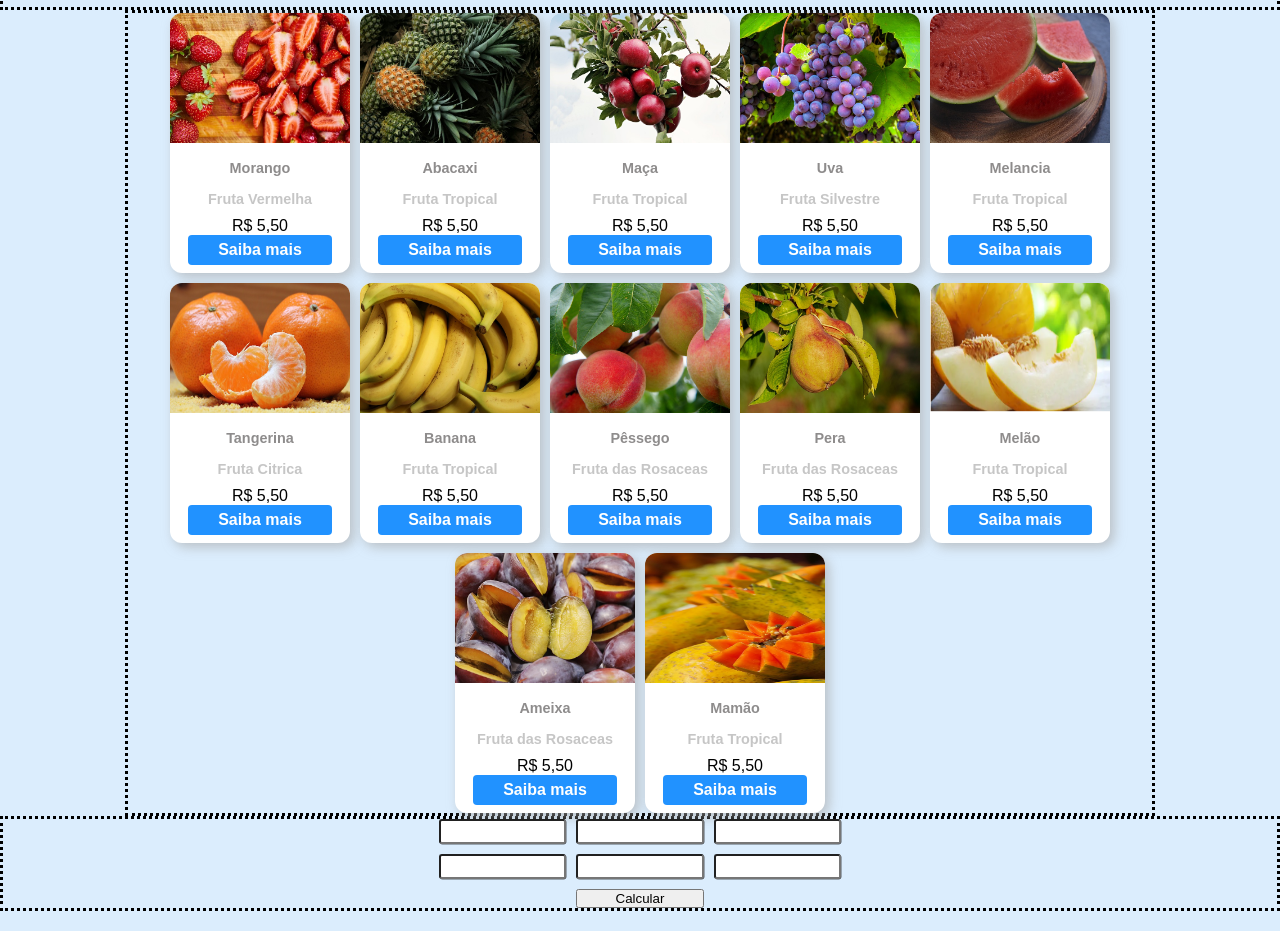
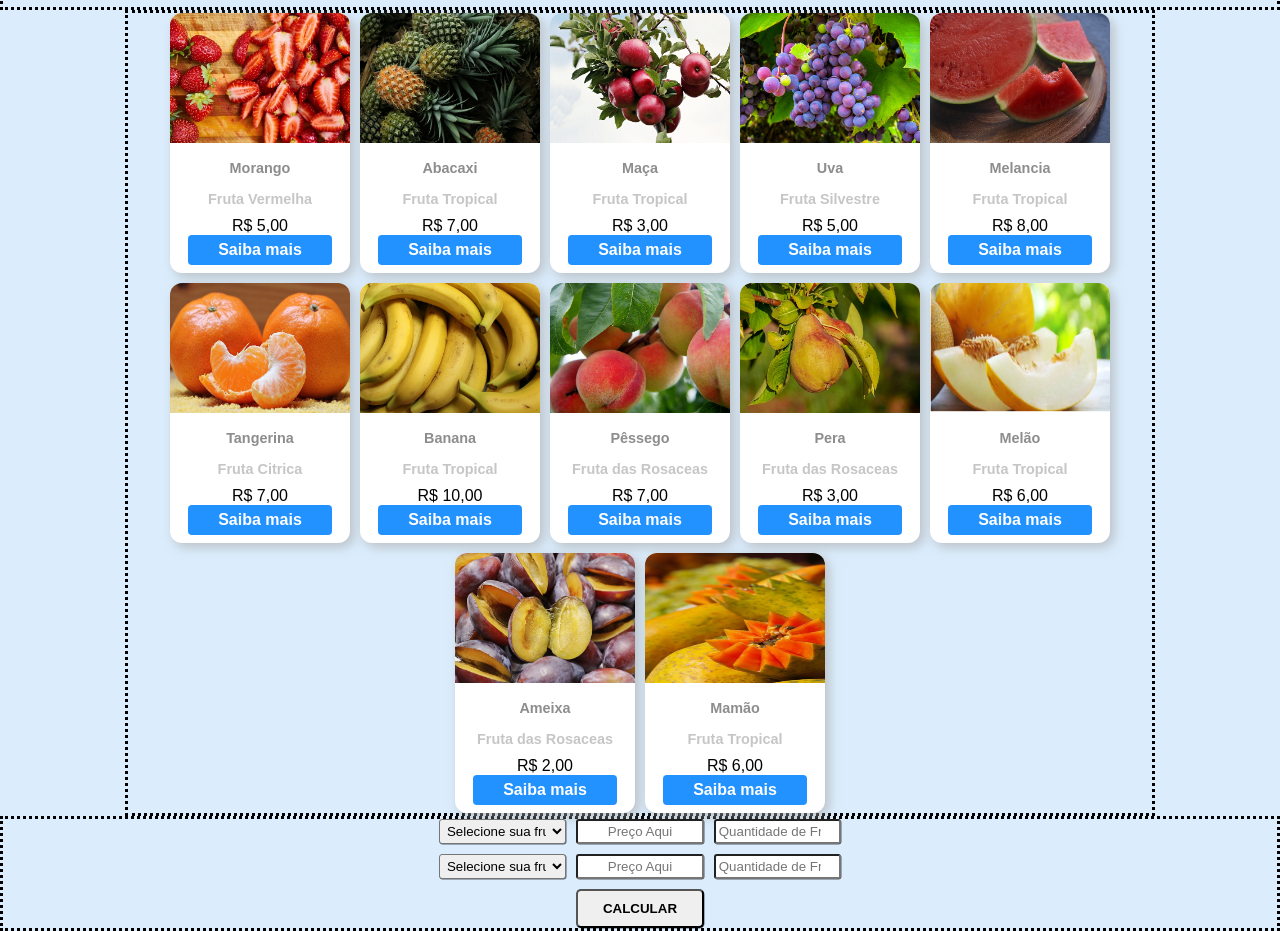
Before and after one commit to flavio16silva/Feira-Frutas-Cards, a plain HTML site: page index.html in a window 1280 px wide. Shown: the part 53-984 px from the top of the page. Drawn offline with Linux system fonts and the light colour scheme.

Commit message:
Mudança preços e footer

```diff
--- a/index.html
+++ b/index.html
@@ -20,7 +20,7 @@
         <section>
           <h1>Morango</h1>
           <h2>Fruta Vermelha</h2>
-          <span>R$ 5,50</span>
+          <span>R$ 5,00</span>
           <button>Saiba mais</button>
         </section>
       </section>
@@ -30,7 +30,7 @@
         <section>
           <h1>Abacaxi</h1>
           <h2>Fruta Tropical</h2>
-          <span>R$ 5,50</span>
+          <span>R$ 7,00</span>
           <button>Saiba mais</button>
         </section>
 
@@ -40,7 +40,7 @@
         <section>
           <h1>Maça</h1>
           <h2>Fruta Tropical</h2>
-          <span>R$ 5,50</span>
+          <span>R$ 3,00</span>
           <button>Saiba mais</button>
         </section>
 
@@ -50,7 +50,7 @@
         <section>
           <h1>Uva</h1>
           <h2>Fruta Silvestre</h2>
-          <span>R$ 5,50</span>
+          <span>R$ 5,00</span>
           <button>Saiba mais</button>
         </section>
       </section>
@@ -60,7 +60,7 @@
         <section>
           <h1>Melancia</h1>
           <h2>Fruta Tropical</h2>
-          <span>R$ 5,50</span>
+          <span>R$ 8,00</span>
           <button>Saiba mais</button>
         </section>
 
@@ -70,7 +70,7 @@
         <section>
           <h1>Tangerina</h1>
           <h2>Fruta Citrica</h2>
-          <span>R$ 5,50</span>
+          <span>R$ 7,00</span>
           <button>Saiba mais</button>
         </section>
       </section>
@@ -81,7 +81,7 @@
       <section>
         <h1>Banana</h1>
         <h2>Fruta Tropical</h2>
-        <span>R$ 5,50</span>
+        <span>R$ 10,00</span>
         <button>Saiba mais</button>
       </section>
     </section>
@@ -92,7 +92,7 @@
     <section>
       <h1>Pêssego</h1>
       <h2>Fruta das Rosaceas</h2>
-      <span>R$ 5,50</span>
+      <span>R$ 7,00</span>
       <button>Saiba mais</button>
     </section>
   </section>
@@ -103,7 +103,7 @@
   <section>
     <h1>Pera</h1>
     <h2>Fruta das Rosaceas</h2>
-    <span>R$ 5,50</span>
+    <span>R$ 3,00</span>
     <button>Saiba mais</button>
   </section>
 </section>
@@ -114,7 +114,7 @@
   <section>
     <h1>Melão</h1>
     <h2>Fruta Tropical</h2>
-    <span>R$ 5,50</span>
+    <span>R$ 6,00</span>
     <button>Saiba mais</button>
   </section>
 </section>
@@ -125,7 +125,7 @@
   <section>
     <h1>Ameixa</h1>
     <h2>Fruta das Rosaceas</h2>
-    <span>R$ 5,50</span>
+    <span>R$ 2,00</span>
     <button>Saiba mais</button>
   </section>
 </section>
@@ -136,7 +136,7 @@
   <section>
     <h1>Mamão</h1>
     <h2>Fruta Tropical</h2>
-    <span>R$ 5,50</span>
+    <span>R$ 6,00</span>
     <button>Saiba mais</button>
   </section>
 </section>
@@ -145,16 +145,54 @@
     </main>
 
     <footer>
+    <select name="frutas" id="ifrutas">
+      <option value="fruta">Selecione sua fruta</option>
+      <option value="morango">Morango</option>
+      <option value="abacaxi">Abacaxi</option>
+      <option value="maça">Maça</option>
+      <option value="uva">Uva</option>
+      <option value="melancia">Melancia</option>
+      <option value="tangerina">Tangerina</option>
+      <option value="banana">Banana</option>
+      <option value="pessego">Pêssego</option>
+      <option value="pera">Pera</option>
+      <option value="melão">Melão</option>
+      <option value="ameixa">Ameixa</option>
+      <option value="mamão">Mamão</option>
+    </select>
 
-      <input type="text" name="valor" id="ivalor1"> <!--Fruta01-->
-      <input type="text" name="valor" id="ivalor2"> <!--Fruta02-->
-      <input type="text" name="valor" id="iqtd3"> <!--Quantidade01-->
-      <input type="text" name="valor" id="iqtd4"> <!--Quantidade02-->
+    <!--Local onde irá aparecer o preço da fruta-->
+    <input type="text" name="res" id="ires1" placeholder="Preço Aqui">
+    <!--Quantidade01-->
+    <input type="number" name="valor" id="iqtd4" placeholder="Quantidade de Fruta1">
 
-      <input type="text" name="res" id="ires1">
-      <input type="text" name="res" id="ires2">
 
-      <input type="button" id="ibtn" value="Calcular">
+
+    <select name="frutas" id="ifrutas">
+      <option value="fruta">Selecione sua fruta</option>
+      <option value="morango">Morango</option>
+      <option value="abacaxi">Abacaxi</option>
+      <option value="maça">Maça</option>
+      <option value="uva">Uva</option>
+      <option value="melancia">Melancia</option>
+      <option value="tangerina">Tangerina</option>
+      <option value="banana">Banana</option>
+      <option value="pessego">Pêssego</option>
+      <option value="pera">Pera</option>
+      <option value="melão">Melão</option>
+      <option value="ameixa">Ameixa</option>
+      <option value="mamão">Mamão</option>
+    </select>
+
+
+     <!--Local onde irá aparecer o preço da fruta-->
+    <input type="text" name="res" id="ires1" placeholder="Preço Aqui">
+     <!--Quantidade02-->
+    <input type="number" name="valor" id="iqtd4" placeholder="Quantidade de Fruta2">
+
+
+      <!-- <input type="button" id="icontar" value="Contador"> -->
+      <input type="button" id="icalcular" value="Calcular">
     </footer>
   </body>
 </html>
--- a/style.css
+++ b/style.css
@@ -122,7 +122,7 @@ footer {
 
 }
 
-footer #ivalor1, #ivalor2, #iqtd3, #iqtd4, #ires1, #ires2{
+footer #ifrutas, #iqtd3, #iqtd4, #ires1, #ires2, #icalcular, #icontar{
   text-align: center;
   border-radius: 3px;
   box-shadow:.5px.5px rgba(0, 0, 0,.6);
@@ -130,11 +130,19 @@ footer #ivalor1, #ivalor2, #iqtd3, #iqtd4, #ires1, #ires2{
   cursor: pointer;
 }
 
-footer #ibtn {
-    grid-column-start: 2;
+footer #icalcular {
+    grid-column-start:2;
   /* display:flex; */
   /* position: absolute; */
   /* right: 30%; */
   /* align-self:flex-end; */
+}
 
+/* Botão Calcular e Contar */
+#icalcular {
+  padding: 10px;
+  border-radius: 5px;
+  text-transform: uppercase;
+  font-weight: bolder;
+  cursor: pointer;
 }
```
